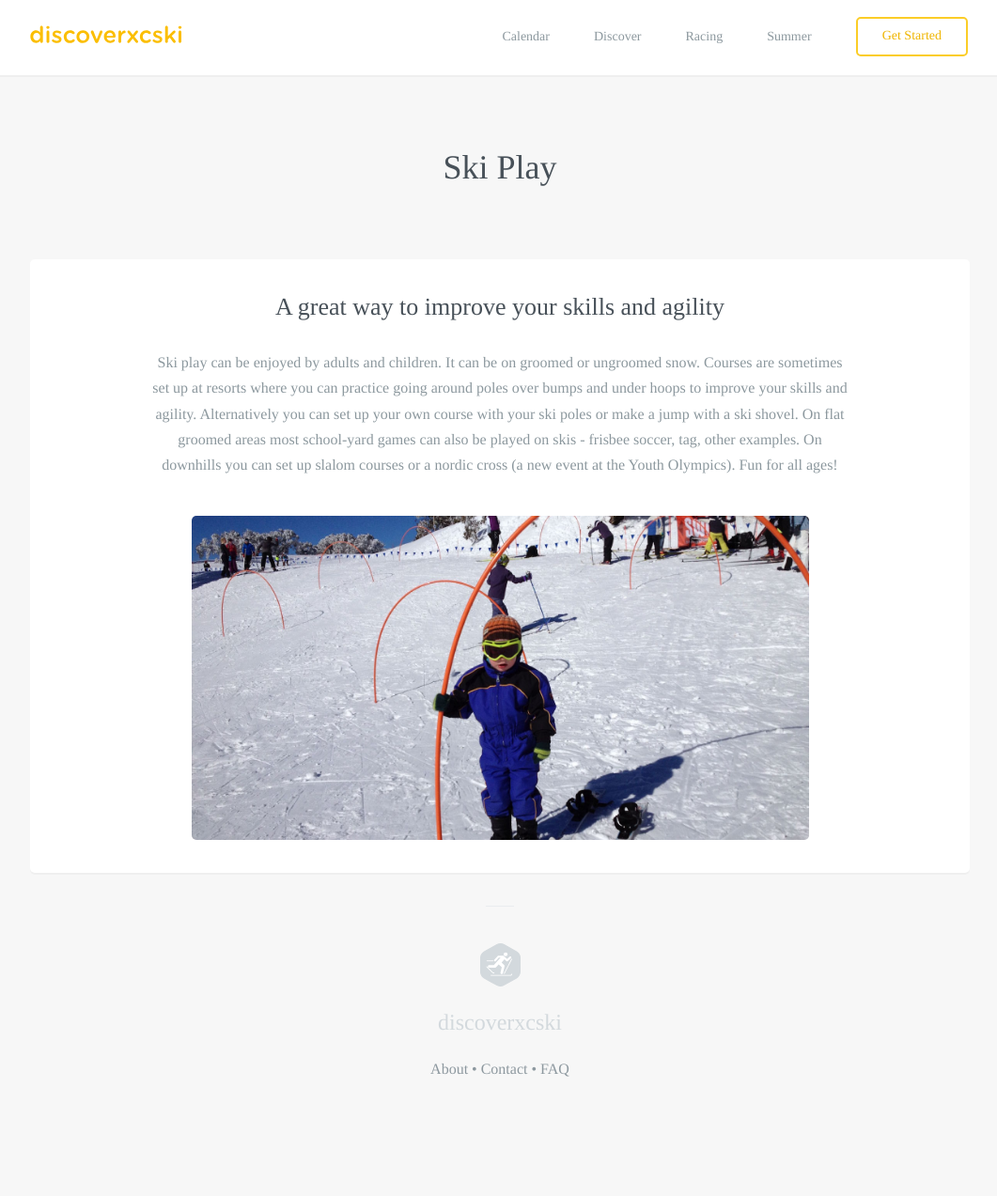
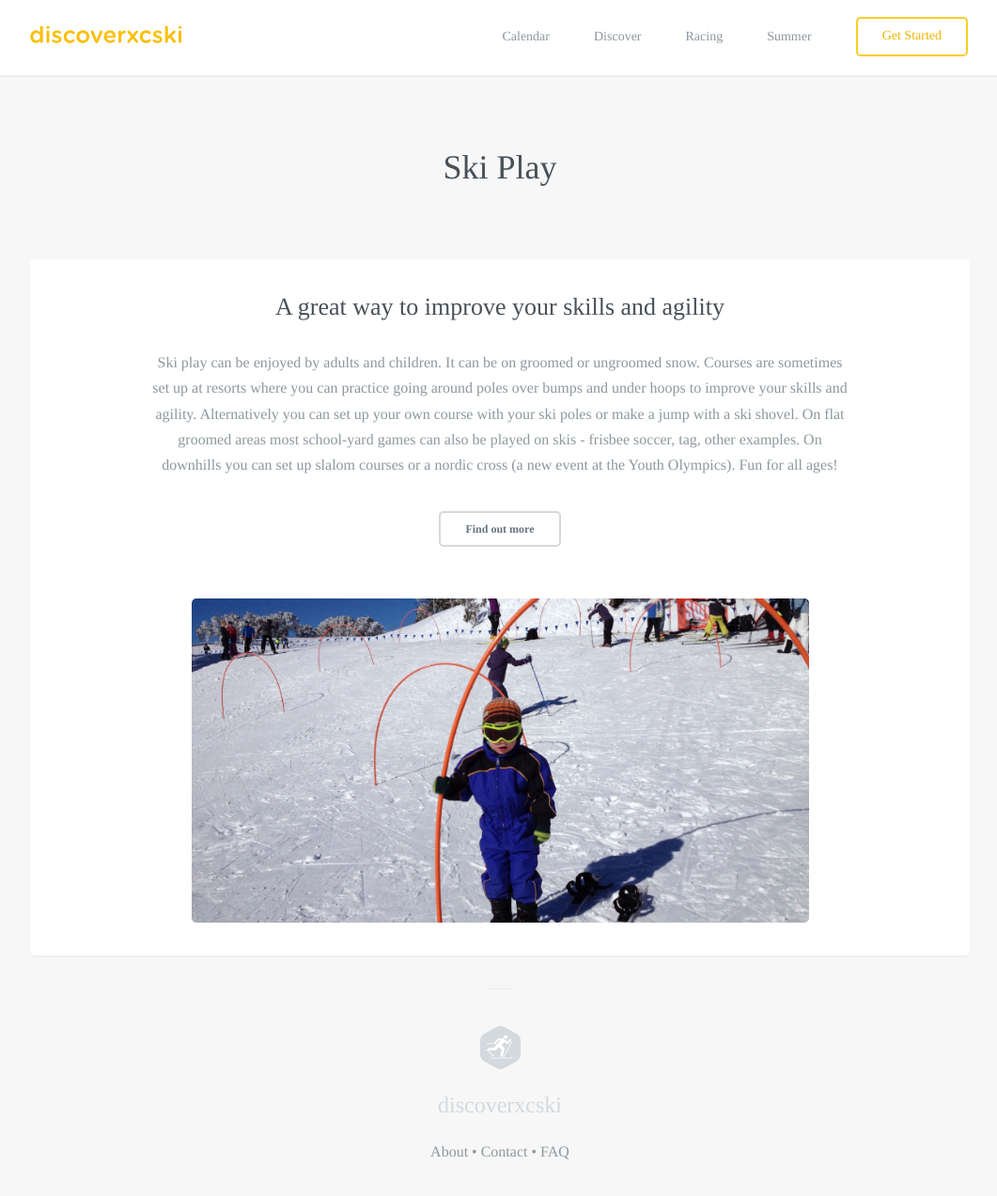
Before and after one commit to robcatto/robcatto.github.io, a Jekyll site: the page built from discoverxc/ski-play/index.html, in a window 1280 px wide and 1290 px high. Shown: the top 1273 px of the window at 94% size, without its empty margins (108-1169 px from the left). Built offline with Jekyll 4.4.1, drawn with Linux system fonts in a browser that asks for light colours; some web fonts are replaced; Markdown is read by kramdown in place of the engine named in the settings.

Commit message:
Update index.html

```diff
--- a/discoverxc/ski-play/index.html
+++ b/discoverxc/ski-play/index.html
@@ -51,6 +51,8 @@ layout: default
                 <h3>A great way to improve your skills and agility</h3>
                 <p>Ski play can be enjoyed by adults and children. It can be on groomed or ungroomed snow. Courses are sometimes set up at resorts where you can practice going around poles over bumps and under hoops to improve your skills and agility. Alternatively you can set up your own course with your ski poles or make a jump with a ski shovel. On flat groomed areas most school-yard games can also be played on skis - frisbee soccer, tag, other examples. On downhills you can set up slalom courses or a nordic cross (a new event at the Youth Olympics).  Fun for all ages!
                 </p>
+                 <a class="button small dark" href="/get-started/improve-your-skills" data-featurette="analytics-click-event" data-event-category="button" data-event-action="M: Clicked Design an iOS Game" data-event-label="Source: Homepage Alt" id="featurette-35">Find out more</a>
+
                 <div class="one">
                 <div class="onelarge centered" style="
                 background-image: url(http://www.discoverxcski.com/images/ski-play-eli.jpg);
```
